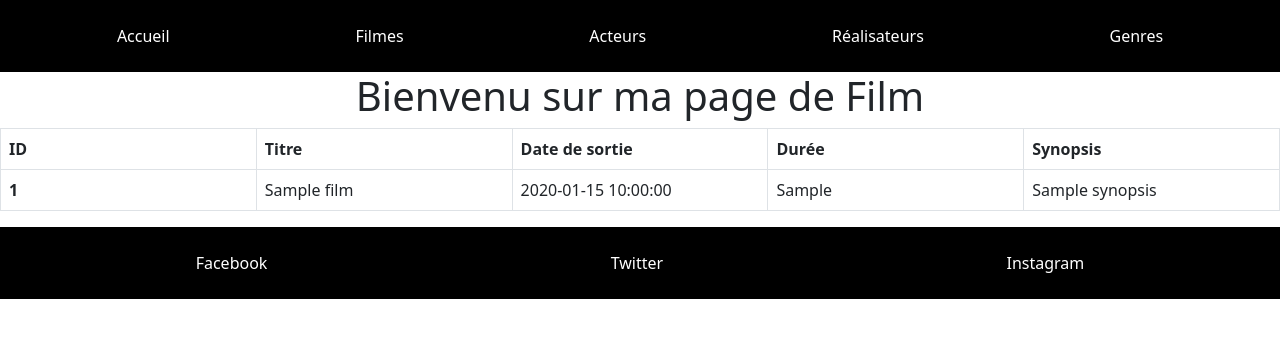
After one commit to Mamath68/Cinema_POO, a PHP site: template app/view/film/listFilms.php in a window 1280 px wide. The commit adds this page. Shown: the top 338 px of the page. Run offline with PHP 8.4, Linux system fonts and the light colour scheme; the template is opened without the code that fills it: most values are stand-ins (such as "Sample title", 1, 10 or a date in 2020).

Commit message:
Fini, sauf affiches+add pas commencé

```diff
--- a/app/public/css/style.css
+++ b/app/public/css/style.css
@@ -0,0 +1,48 @@
+* {
+    margin: 0;
+    padding: 0;
+    box-sizing: border-box;
+}
+
+ul {
+    display: flex;
+    justify-content: space-around;
+    background-color: black;
+    padding: 1.5em;
+}
+
+ul li {
+    list-style: none;
+}
+
+thead,
+tbody,
+td,
+th {
+    border-width: 1px;
+    width: 20%;
+}
+
+table {
+    table-layout: sticky;
+    margin-top: 0;
+}
+
+a {
+    text-decoration: none;
+    color: white;
+}
+
+a:hover {
+    text-decoration: none;
+    color: white;
+}
+
+ol,
+ul {
+    margin-bottom: 0rem;
+}
+
+h1 {
+    text-align: center;
+}
--- /dev/null
+++ b/app/view/film/listFilms.php
@@ -0,0 +1,40 @@
+<?php ob_start()
+    ?>
+
+<h1>Bienvenu sur ma page de Film</h1>
+
+<?php
+
+while ($film = $films->fetch()) {
+
+    echo '<table class="table">
+    <thead>
+      <tr>
+        <th scope="col">ID</th>
+        <th scope="col">Titre</th>',
+        // <th scope="col">Affiche</th>
+        '<th scope="col">Date de sortie</th>
+        <th scope="col">Durée</th>
+        <th scope="col">Synopsis</th>
+      </tr>
+    </thead>
+    <tbody>
+      <tr>
+        <th scope="row">' . $film['id_film'] . '</th>
+        <td>' . $film['titre'] . '</td>',
+        // <td>' . $film['img'] . '</td>
+        '<td>' . $film['sortie_date'] . '</td>
+        <td>' . $film['duree_film'] . '</td>
+        <td>' . $film['synopsis'] . '</td>
+      </tr>
+    </tbody>
+  </table>';
+}
+?>
+
+<?php
+
+$title = "Liste Des Films";
+$contenu = ob_get_clean(); //temporisation de sortie
+
+require("view/layout.php");
--- a/app/view/layout.php
+++ b/app/view/layout.php
@@ -1,3 +1,43 @@
-<?php
+<!DOCTYPE html>
+<html lang="fr">
 
-?>
+<head>
+    <meta charset="UTF-8">
+    <meta http-equiv="X-UA-Compatible" content="IE=edge">
+    <meta name="viewport" content="width=device-width, initial-scale=1.0">
+    <link href="https://cdn.jsdelivr.net/npm/bootstrap@5.2.3/dist/css/bootstrap.min.css" rel="stylesheet"
+        integrity="sha384-rbsA2VBKQhggwzxH7pPCaAqO46MgnOM80zW1RWuH61DGLwZJEdK2Kadq2F9CUG65" crossorigin="anonymous">
+    <link rel="stylesheet" href="public/css/style.css">
+    <title>
+        <?= $title ?>
+    </title>
+</head>
+
+<body>
+    <header>
+        <nav>
+            <ul class="ul">
+                <li class="list"><a class="href" href="index.php">Accueil</a></li>
+                <li class="list"><a class="href" href="index.php?action=listFilms">Filmes</a></li>
+                <li class="list"><a class="href" href="index.php?action=listActeurs">Acteurs</a></li>
+                <li class="list"><a class="href" href="index.php?action=listRealisateurs">Réalisateurs</a></li>
+                <li class="list"><a class="href" href="index.php?action=listGenres">Genres</a></li>
+            </ul>
+            <!-- <button class="btn btn-primary" type="submit"><a class="href" href="#">ADD</a></button> -->
+        </nav>
+    </header>
+    <main>
+        <?= $contenu ?>
+    </main>
+    <footer>
+        <nav>
+            <ul class="ul">
+                <li class="list"><a class="href" href="#">Facebook</a></li>
+                <li class="list"><a class="href" href="#">Twitter</a></li>
+                <li class="list"><a class="href" href="#">Instagram</a></li>
+            </ul>
+        </nav>
+    </footer>
+</body>
+
+</html>
```
Also changed, not shown: app/controller/AccueilController.php (added, +11 -0 lines), app/controller/ActeurController.php (added, +19 -0 lines), app/controller/FilmController.php (added, +18 -0 lines), app/controller/GenreController.php (added, +17 -0 lines), app/controller/RealisateurController.php (added, +19 -0 lines), app/index.php (+42 -17 lines), app/view/accueil/home.php (added, +11 -0 lines), app/view/acteur/listActeurs.php (added, +35 -0 lines), app/view/genre/listGenres.php (added, +31 -0 lines), app/view/realisateur/listRealisateurs.php (added, +36 -0 lines).
